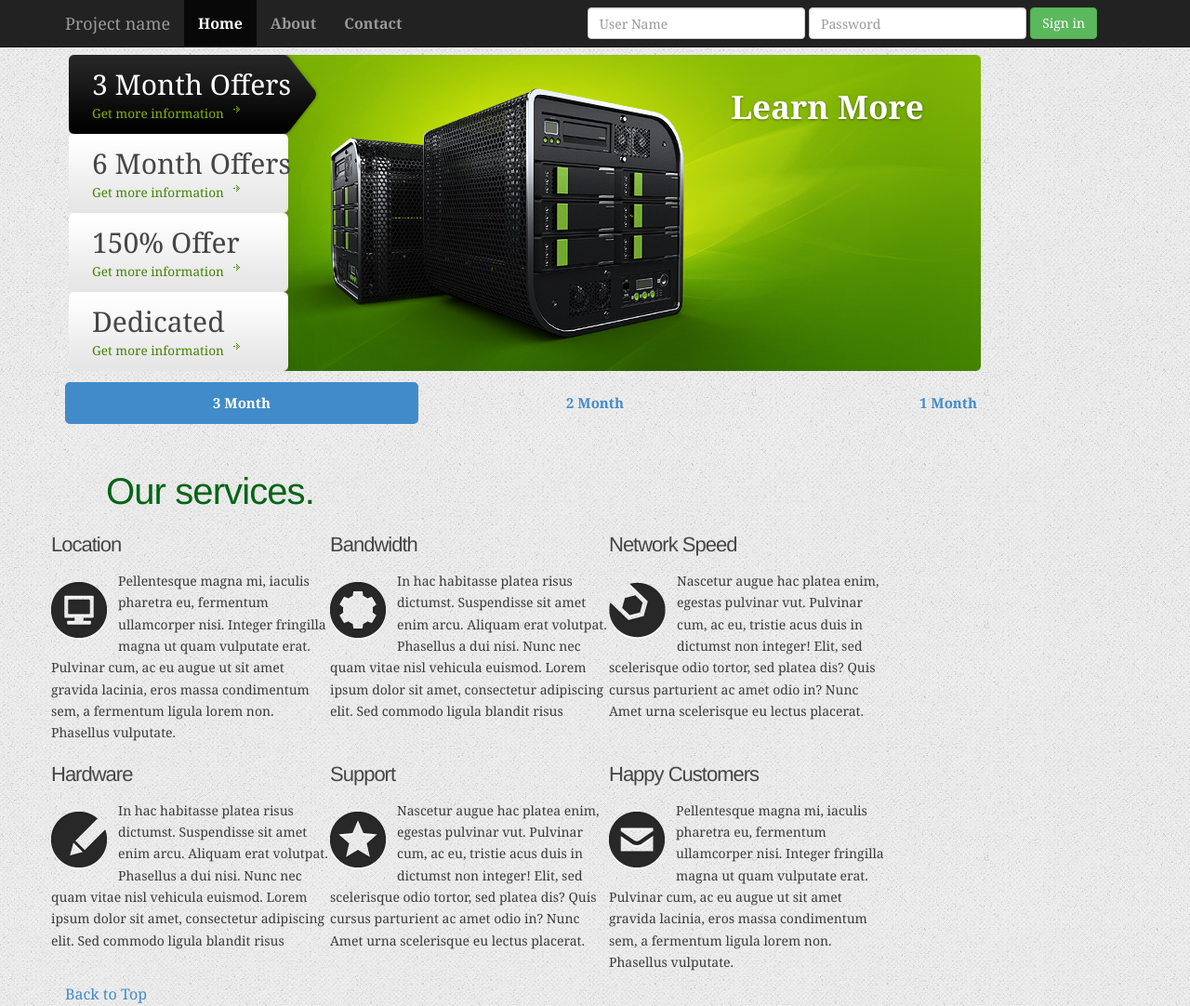
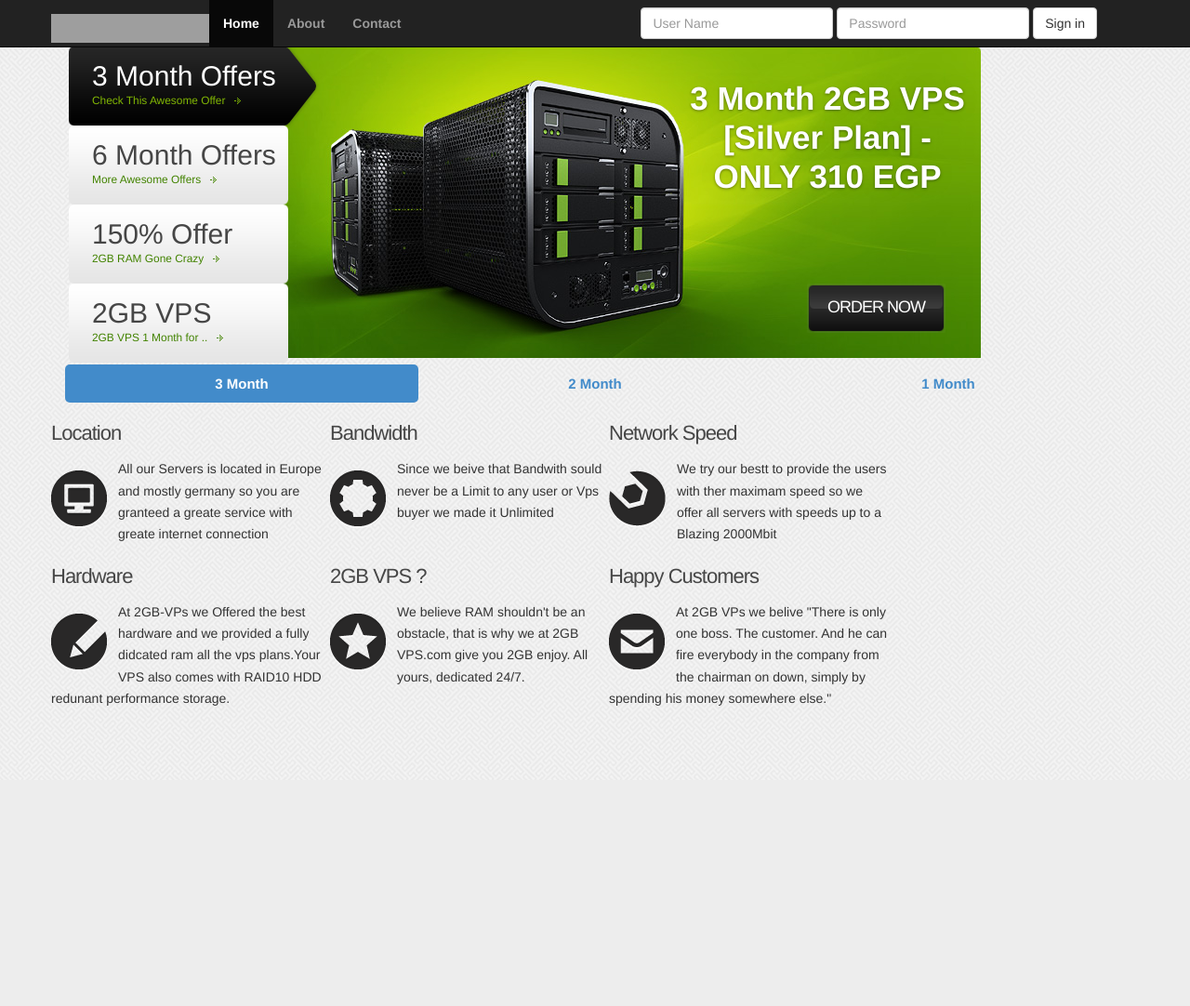
Before and after one commit to Ergasti/eragate, a Django app: page / in a window 1280 px wide. Shown: the whole page at 93% size. After the commit the page ends 759 px from the top, so only its background shows below. Run offline with Django 3.2, Linux system fonts and the light colour scheme; data that the repository does not hold is empty; parts of the project's set-up code (start-up, migrations or seed data) failed here and were passed over; some libraries are stand-ins or nearby versions; grey boxes are pictures that could not be loaded.

Commit message:
Fix Visual and UX issues #2

```diff
--- a/vps/static/css/style.css
+++ b/vps/static/css/style.css
@@ -733,7 +733,7 @@ aside .line-ver4 {
 }
 #faded1 {
 	width:990px;
-	height:350px;
+	height:340px;
 	margin:7px 0;
 	background:url(../images/slider-bg.jpg) no-repeat 25px 5px;
 }
@@ -747,7 +747,7 @@ aside .line-ver4 {
 	padding:0;
 	margin:-1px;
 	width:246px;
-	height:350px;
+	height:340px;
 	/*background:url(../images/pagination1-bg.jpg) no-repeat left top;*/
 }
 #faded1 ul.pagination1 li {
@@ -1102,3 +1102,21 @@ a {
     text-decoration: none;
     background-color: #eeeeee;
   }
+
+  .hgroup {
+  	vertical-align: baseline;
+  	margin: 0 auto;
+  	margin-top:15px;
+  	height: 31px;
+  	width: 170px;
+  font-family: 'MerriweatherBold',Serif;
+  background: url(../images/logo2.png) no-repeat;
+  }
+  body{
+    font-family: Georgia, Serif;
+    font-size: 16px;
+    line-height: 25px;
+    color: #3B3B3B;
+    background: /* url(../images/25-pixel-baseline.png) left top repeat, */ url(../images/bg.png) left top repeat;
+
+  }
--- a/vps/templates/navbar.html
+++ b/vps/templates/navbar.html
@@ -42,13 +42,13 @@
             <span class="icon-bar"></span>
             <span class="icon-bar"></span>
           </button>
-          <a class="navbar-brand" href="#">Project name</a>
+          <a class="navbar-brand hgroup" href="index.html"></a>
         </div>
         <div class="navbar-collapse collapse">
           <ul class="nav navbar-nav">
-            <li class="active"><a href="#">Home</a></li>
-            <li><a href="#about">About</a></li>
-            <li><a href="#contact">Contact</a></li>
+            <li class="active"><a href="/">Home</a></li>
+            <li><a href="/about">About</a></li>
+            <li><a href="/contact">Contact</a></li>
 <!--             <li class="dropdown">
               <a href="#" class="dropdown-toggle" data-toggle="dropdown">Dropdown <b class="caret"></b></a>
               <ul class="dropdown-menu">
@@ -71,14 +71,26 @@
             <div class="form-group">
               <input type="password" placeholder="Password" name="password" class="form-control">
             </div>
-            <button type="submit" class="btn btn-success">Sign in</button>
+            <button type="submit" class="btn btn-default">Sign in</button>
           </form>
           {% else %}
-                  <div class="navbar-header navbar-form navbar-right" >
-                    <span style="color: #eee;font-size: 18px;font-weight: bold;line-height: 20px;">Welcome {{user}} ,</span> <a style="color: #999;padding: 15px 15px;font-size: 18px;font-weight: bold; line-height: 20px;"href="/dashboard">Go to Dashboard</a>
-                  </div>
+
+
+                  <div class="navbar-header navbar-form navbar-right">
+                <form action="/logout/" method="POST">
+                    <div class="btn-group">
+                      <a class="btn btn-success btn-group-sm" href="/dashboard"><span class="glyphicon glyphicon-cog"></span>Go to Dashboard </a>
+                       <button type="submit" class="btn btn-danger btn-group-sm">
+                         <span class="glyphicon glyphicon-off">
+                         </span>logout
+                       </button>
+                </form>
+                    </div>
+                   </div>
+                   <div class="navbar-header navbar-form navbar-right" >
+                     <span style="color: #eee;font-size: 18px;font-weight: bold;line-height: 20px;">Welcome {{user}} </span>
+                     </div>
           {% endif %}
-
         </div><!--/.navbar-collapse -->
       </div>
     </div>
--- a/vps/templates/slider.html
+++ b/vps/templates/slider.html
@@ -1,21 +1,25 @@
 {% load i18n sekizai_tags %}
 
-<div class="container" style="margin-top: 48px;">
+<div class="container" style="margin-top: 39px;">
 <div id="faded1">
   <ul class="slides1">
-    <li><img src="images/slide-title1.gif" style="display: none"><div class="slidertext1">{% trans "Learn More" %}</span></span></a></li>
-    <li><img src="images/slide-title4.gif" style="display: none"><div class="slidertext1">{% trans "6 Month Offer [Silver] 250 EGP" %}</div>
-      <a href="#"><span><span>{% trans "Learn More" %}</span></span></a></li>
-    <li><img src="images/slide-title3.gif" style="display: none"><div class="slidertext1">{% trans "12 Month Offer [Silver] 250 EGP" %}</div>
-      <a href="#"><span><span>{% trans "Learn More" %}</span></span></a></li>
-    <li><img src="images/slide-title2.gif" style="display: none"><div class="slidertext1">{% trans "3 Month Offer [Silver] 250 EGP" %}</div>
-      <a href="#"><span><span>{% trans "Learn More" %}</span></span></a></li>
+    <li><img src="images/slide-title1.gif" style="display: none"><div class="slidertext1">
+  3 Month 2GB VPS [Silver Plan] - ONLY 310 EGP</div>
+      <a href="/plan_order/6"><span><span>{% trans "Order Now" %}</span></span></a></li>
+
+
+    <li><img src="images/slide-title4.gif" style="display: none"><div class="slidertext1">{% trans "6 Month 2GB VPS [Silver Plan]- ONLY 555 EGP" %}</div>
+      <a href="/plan_order/555"><span><span>{% trans "Order Now" %}</span></span></a></li>
+    <li><img src="images/slide-title3.gif" style="display: none"><div class="slidertext1">{% trans "2 Month 3GB VPS,Yes 3GB VPS - 2 Month 250 EGP ONLY" %}</div>
+      <a href="#"><span><span>{% trans "Order Now" %}</span></span></a></li>
+    <li><img src="images/slide-title2.gif" style="display: none"><div class="slidertext1">{% trans "1 Month 2GB VPS [Silver] 85 EGP" %}</div>
+      <a href="#"><span><span>{% trans "Order Now" %}</span></span></a></li>
   </ul>
   <ul class="pagination1">
-    <li><a href="#" rel="0"><span>{% trans "3 Month Offers" %}</span><small>{% trans "Get more information" %}</small></a></li>
-    <li><a href="#" rel="1"><span>{% trans "6 Month Offers" %}</span><small>{% trans "Get more information" %}</small></a></li>
-    <li><a href="#" rel="2"><span>{% trans "150% Offer" %}</span><small>{% trans "Get more information" %}</small></a></li>
-    <li><a href="#" rel="3"><span>{% trans "Dedicated" %}</span><small>{% trans "Get more information" %}</small></a></li>
+    <li><a href="#" rel="0"><span>{% trans "3 Month Offers" %}</span><small>{% trans "Check This Awesome Offer" %}</small></a></li>
+    <li><a href="#" rel="1"><span>{% trans "6 Month Offers" %}</span><small>{% trans "More Awesome Offers" %}</small></a></li>
+    <li><a href="#" rel="2"><span>{% trans "150% Offer" %}</span><small>{% trans "2GB RAM Gone Crazy" %}</small></a></li>
+    <li><a href="#" rel="3"><span>{% trans "2GB VPS" %}</span><small>{% trans "2GB VPS 1 Month for .." %}</small></a></li>
   </ul>
 </div>
 </div>
--- a/vps/templates/whyus.html
+++ b/vps/templates/whyus.html
@@ -66,14 +66,7 @@
       .align-left {
       float: left;
       }
-      body{
-        font-family: Georgia, Serif;
-        font-size: 16px;
-        line-height: 25px;
-        color: #3B3B3B;
-        background: /* url(../images/25-pixel-baseline.png) left top repeat, */ url(http://www.styleshout.com/templates/preview/PageOne10/images/bg.png) left top repeat;
 
-      }
       .col p{
         font-size: 14px;
       }
@@ -82,38 +75,22 @@
       <div class="container">
       <!-- services -->
       <section id="services" >
-
-             <h1 style="
-font-size: 40px;
-line-height: 50px;
-letter-spacing: -0.9px;
-color: #046416;
-">Our services.</h1>
-
-
              <div class="row no-bottom-margin">
                 <section class="col">
                     <h2 class="h2">Location</h2>
 
-                    <p><img class="align-left" alt="" src="{% static "images/services/webdesign.png" %}"/>Pellentesque magna mi, iaculis pharetra eu, fermentum ullamcorper nisi.
-                    Integer fringilla magna ut quam vulputate erat. Pulvinar cum, ac eu augue ut sit amet
-                    gravida lacinia, eros massa condimentum sem, a fermentum ligula lorem non.
-                    Phasellus vulputate.</p>
+                    <p><img class="align-left" alt="" src="{% static "images/services/webdesign.png" %}"/>All our Servers is located in Europe and mostly germany so you are granteed  a greate service with greate internet connection </p>
                 </section>
                 <section class="col mid">
                     <h2 class="h2">Bandwidth</h2>
 
-                    <p><img class="align-left" alt="" src="{% static "images/services/webdevelopment.png" %}" />In hac habitasse platea risus dictumst. Suspendisse sit amet enim arcu. Aliquam erat volutpat.
-                    Phasellus a dui nisi. Nunc nec quam vitae nisl vehicula euismod. Lorem ipsum dolor sit amet,
-                    consectetur adipiscing elit. Sed commodo ligula blandit risus</p>
+                    <p><img class="align-left" alt="" src="{% static "images/services/webdevelopment.png" %}" />Since we beive that Bandwith sould never be a Limit to any user or Vps buyer we made it Unlimited</p>
                 </section>
 
                 <section class="col">
                     <h2 class="h2">Network Speed</h2>
 
-                    <p><img class="align-left" alt="" src="{% static "images/services/seo-services.png" %}"/>Nascetur augue hac platea enim, egestas pulvinar vut. Pulvinar cum, ac eu, tristie
-                    acus duis in dictumst non integer! Elit, sed scelerisque odio tortor, sed platea dis? Quis
-                    cursus parturient ac amet odio in? Nunc Amet urna scelerisque eu lectus placerat.</p>
+                    <p><img class="align-left" alt="" src="{% static "images/services/seo-services.png" %}"/>We try our bestt to provide the users with ther maximam speed so we offer all servers with speeds up to a Blazing 2000Mbit </p>
 
                 </section>
             </div>
@@ -122,30 +99,20 @@ color: #046416;
                 <section class="col">
                     <h2 class="h2">Hardware</h2>
 
-                    <p><img class="align-left" alt="" src="{% static "images/services/print-design.png" %}" />In hac habitasse platea risus dictumst. Suspendisse sit amet enim arcu. Aliquam erat volutpat.
-                    Phasellus a dui nisi. Nunc nec quam vitae nisl vehicula euismod. Lorem ipsum dolor sit amet,
-                    consectetur adipiscing elit. Sed commodo ligula blandit risus</p>
+                    <p><img class="align-left" alt="" src="{% static "images/services/print-design.png" %}" />At 2GB-VPs we Offered the best hardware and we provided a fully didcated ram all the vps plans.Your VPS also comes with  RAID10 HDD redunant performance storage. </p>
                 </section>
                 <section class="col mid">
-                    <h2 class="h2">Support</h2>
+                    <h2 class="h2">2GB VPS ?</h2>
 
-                    <p><img class="align-left" alt="" src="{% static "images/services/logo-design-and-branding.png" %}" />Nascetur augue hac platea enim, egestas pulvinar vut. Pulvinar cum, ac eu, tristie
-                    acus duis in dictumst non integer! Elit, sed scelerisque odio tortor, sed platea dis? Quis
-                    cursus parturient ac amet odio in? Nunc Amet urna scelerisque eu lectus placerat.</p>
+                    <p><img class="align-left" alt="" src="{% static "images/services/logo-design-and-branding.png" %}" />We believe RAM shouldn't be an obstacle, that is why we at 2GB VPS.com give you 2GB enjoy. All  yours, dedicated 24/7.</p>
                 </section>
 
                 <section class="col">
                     <h2 class="h2">Happy Customers</h2>
 
-                    <p><img class="align-left" alt="" src="{% static "images/services/newsletter.png" %}" />Pellentesque magna mi, iaculis pharetra eu, fermentum ullamcorper nisi.
-                    Integer fringilla magna ut quam vulputate erat. Pulvinar cum, ac eu augue ut sit amet
-                    gravida lacinia, eros massa condimentum sem, a fermentum ligula lorem non.
-                    Phasellus vulputate.</p>
+                    <p><img class="align-left" alt="" src="{% static "images/services/newsletter.png" %}" />At 2GB VPs we belive "There is only one boss. The customer. And he can fire everybody in the company from the chairman on down, simply by spending his money somewhere else."</p>
 
                 </section>
             </div>
-
-            <a class="back-to-top" href="#main">Back to Top</a>
-
       </section>
   </div>
```
Also changed, not shown: vps/static/images/bg.png.
